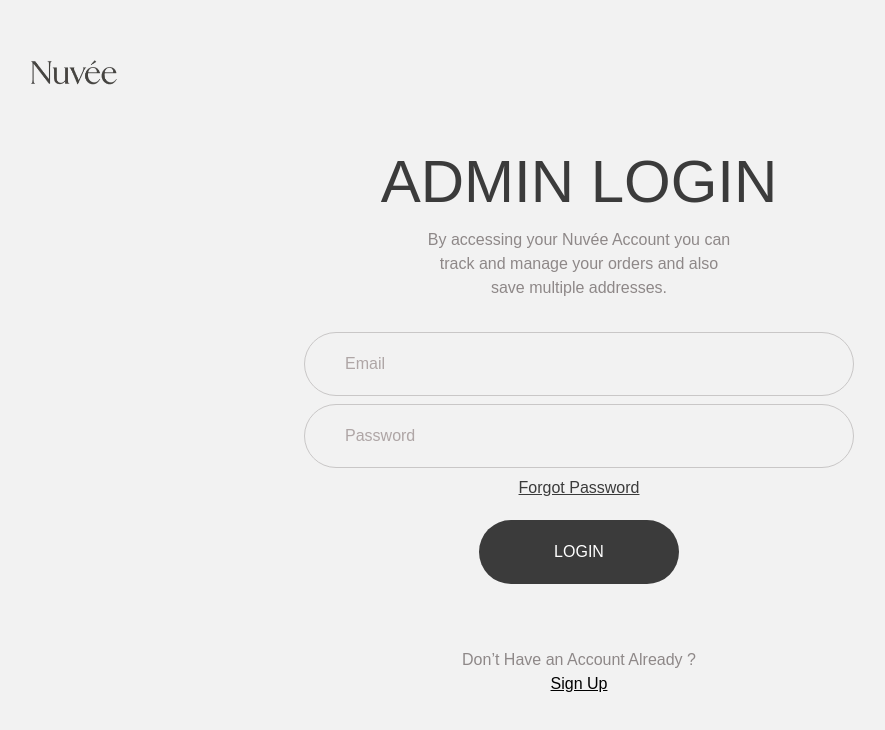
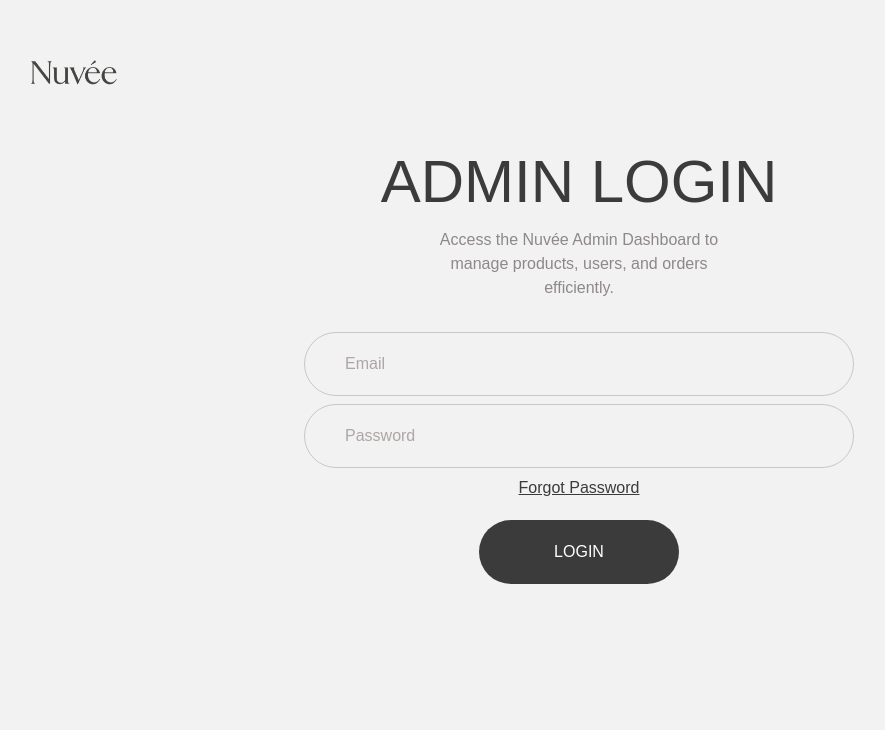
Before and after one commit to mohammedniyafsm/Nuv-e, a React (Vite) app in the folder frontend/: page /admin in a window 1280 px wide. Shown: the top 730 px of the page, without its empty margins (61-946 px from the left). Built offline with nearby package versions, Linux system fonts and the light colour scheme; no server answers; a web font is replaced by a local one.

Commit message:
Admin Login

```diff
--- a/frontend/src/pages/AdminLogin.tsx
+++ b/frontend/src/pages/AdminLogin.tsx
@@ -77,8 +77,8 @@ function AdminLogin() {
                 <div className="flex justify-center">
                     <p className="font-neogrotesk-regular text-[#8E8888] md:mt-4 mt-2 px-2 md:px-[440px] text-center">
                         <span className="block text-[9px] md:text-base">
-                            By accessing your Nuvée Account you can track and manage your orders
-                            and also save multiple addresses.
+                            Access the Nuvée Admin Dashboard to manage products, users, and orders efficiently.
+
                         </span>
                     </p>
                 </div>
@@ -112,10 +112,7 @@ function AdminLogin() {
                 </div>
 
                 {/* Footer */}
-                <div className="flex items-center flex-col mt-16">
-                    <h1 className='text-[#8E8888] font-neogrotesk-regular'> Don’t Have an Account Already ?</h1>
-                    <h1 className='underline font-neogroteskessalt-light cursor-pointer' onClick={()=>{navigate('/signup')}}>Sign Up</h1>
-                </div>
+
             </div>
         </div>
     );
```
